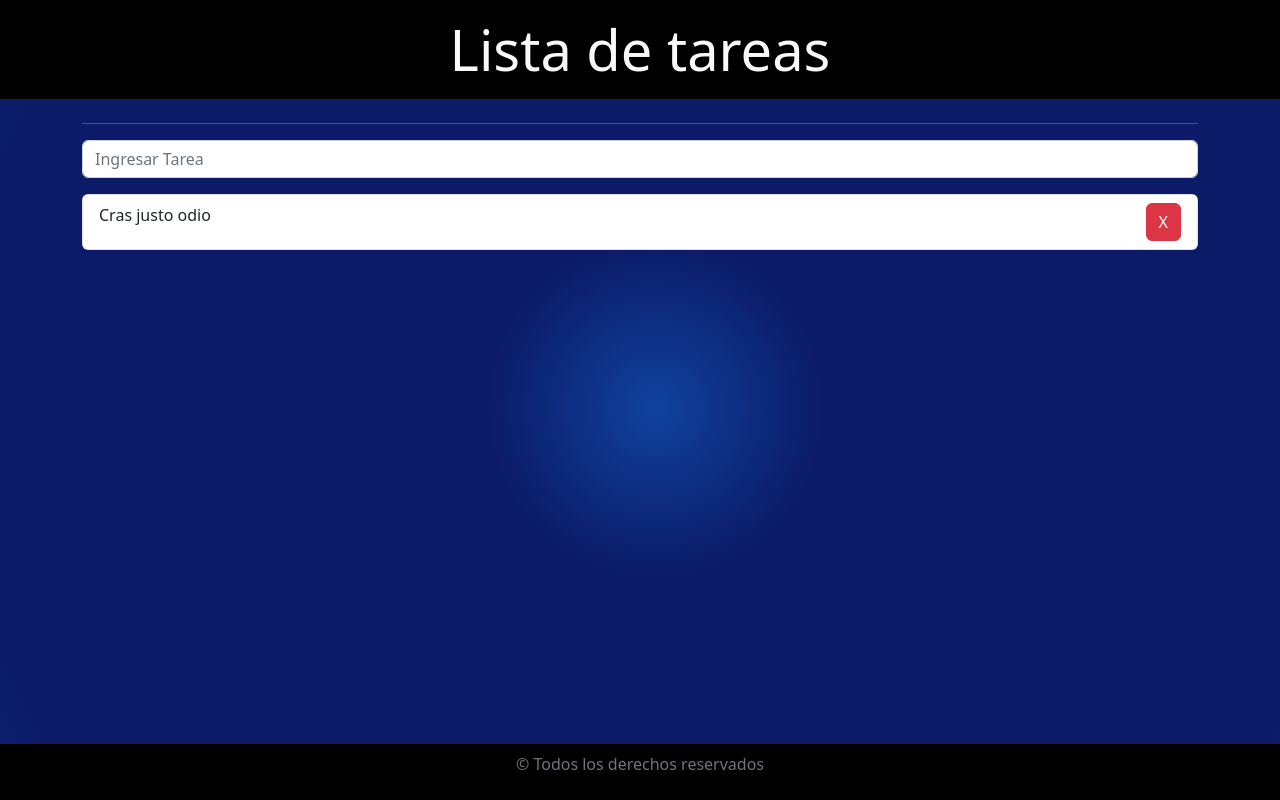
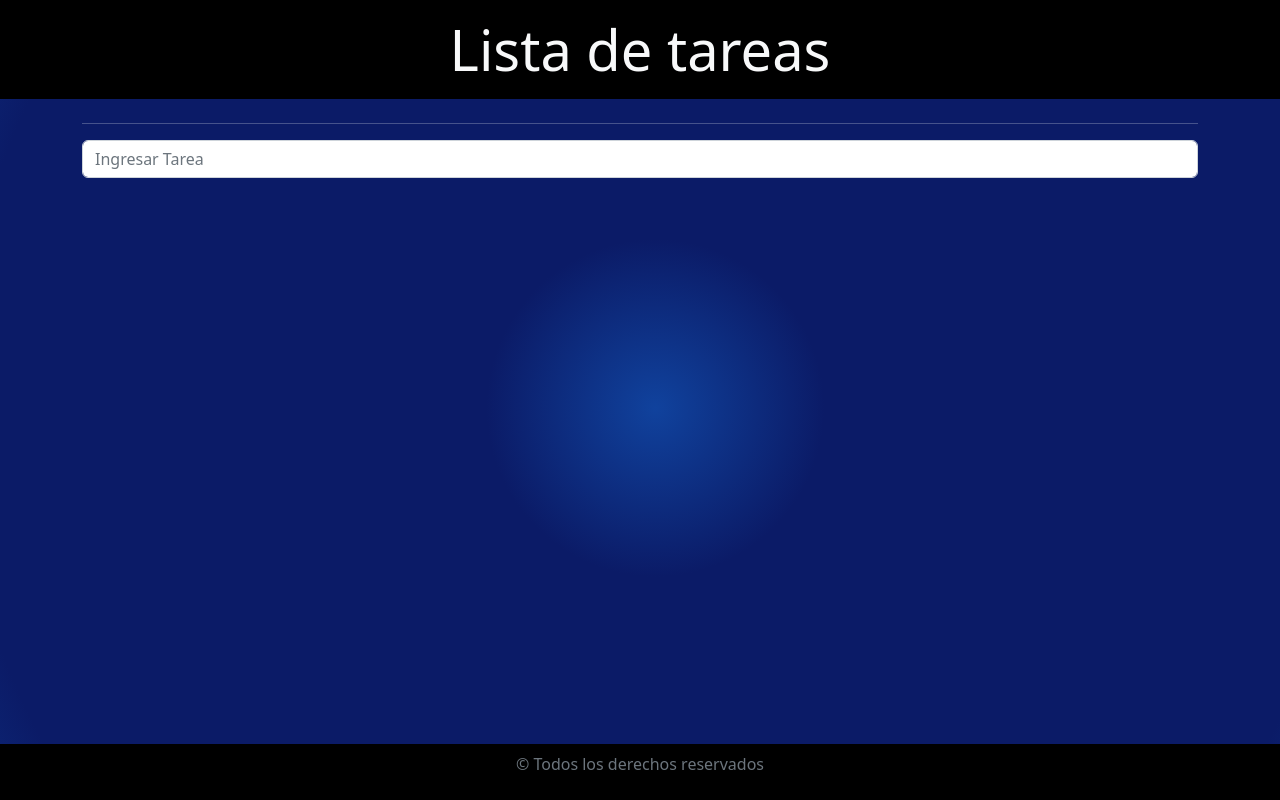
Before and after one commit to mariju92/ejercicio4react, a React (Vite) app: page / in a window 1280 px wide. Built offline with nearby package versions, Linux system fonts and the light colour scheme.

Commit message:
Se agrego la funcionalidad para que aparezcan los items de tarea en la lista de tareas

```diff
--- a/src/components/Formulario.jsx
+++ b/src/components/Formulario.jsx
@@ -24,7 +24,7 @@
           />
         </Form.Group>
       </Form>
-      <ListaTareas />
+      <ListaTareas ListaTareas={tareas}/>
     </section>
   );
 }
--- a/src/components/ItemTarea.jsx
+++ b/src/components/ItemTarea.jsx
@@ -1,9 +1,9 @@
 import {Button, ListGroup } from "react-bootstrap";
 
-const ItemTarea = () => {
+const ItemTarea = ({tarea}) => {
   return (
     <ListGroup.Item className="d-flex justify-content-between">
-      Cras justo odio
+      {tarea}
       <Button variant='danger'>X</Button>
     </ListGroup.Item>
   );
--- a/src/components/ListaTareas.jsx
+++ b/src/components/ListaTareas.jsx
@@ -1,12 +1,15 @@
 import { ListGroup } from "react-bootstrap";
 import ItemTarea from "./ItemTarea";
 
-const ListaTareas = () => {
-    return (
-            <ListGroup>
-      <ItemTarea/>
+const ListaTareas = ({ ListaTareas }) => {
+  return (
+    <ListGroup>
+      {
+        ListaTareas.map((tarea, indice)=> <ItemTarea key={indice} tarea={tarea}></ItemTarea> )
+      }
+
     </ListGroup>
-    );
+  );
 };
 
 export default ListaTareas;
```
